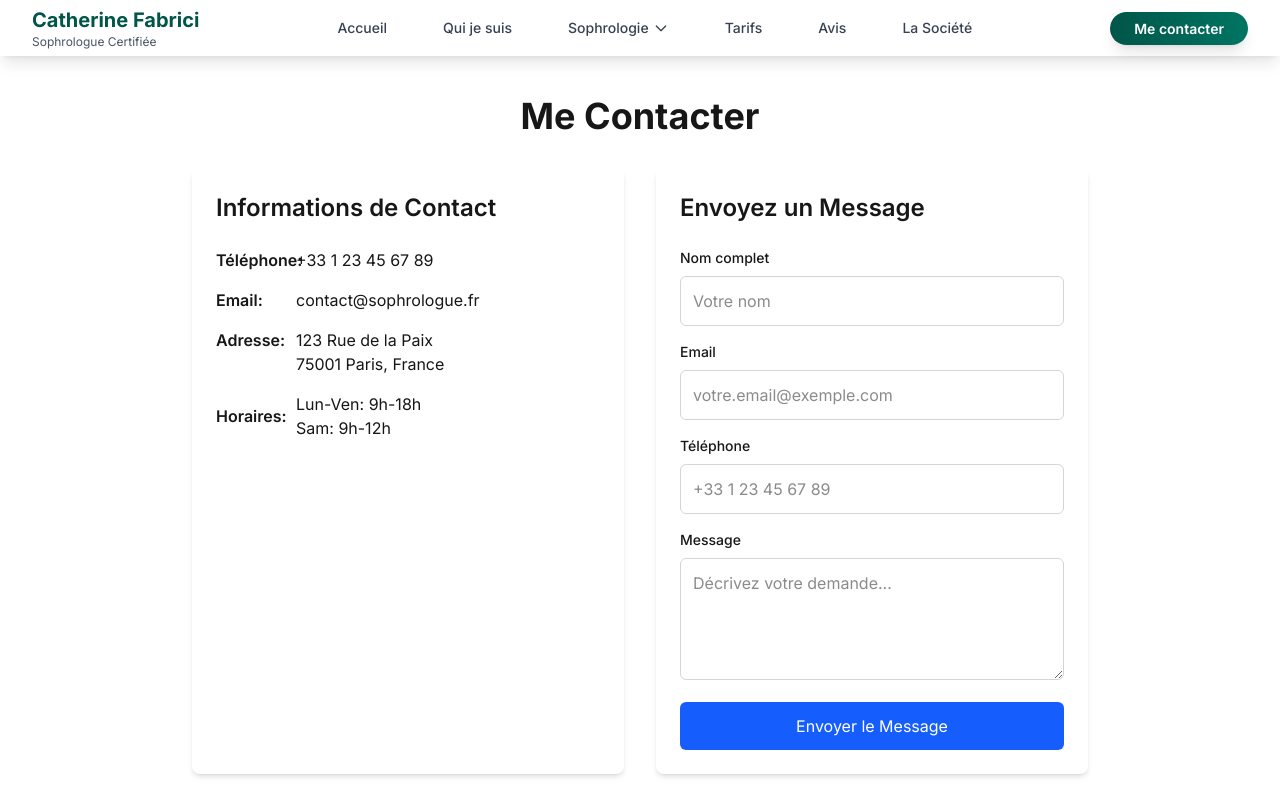
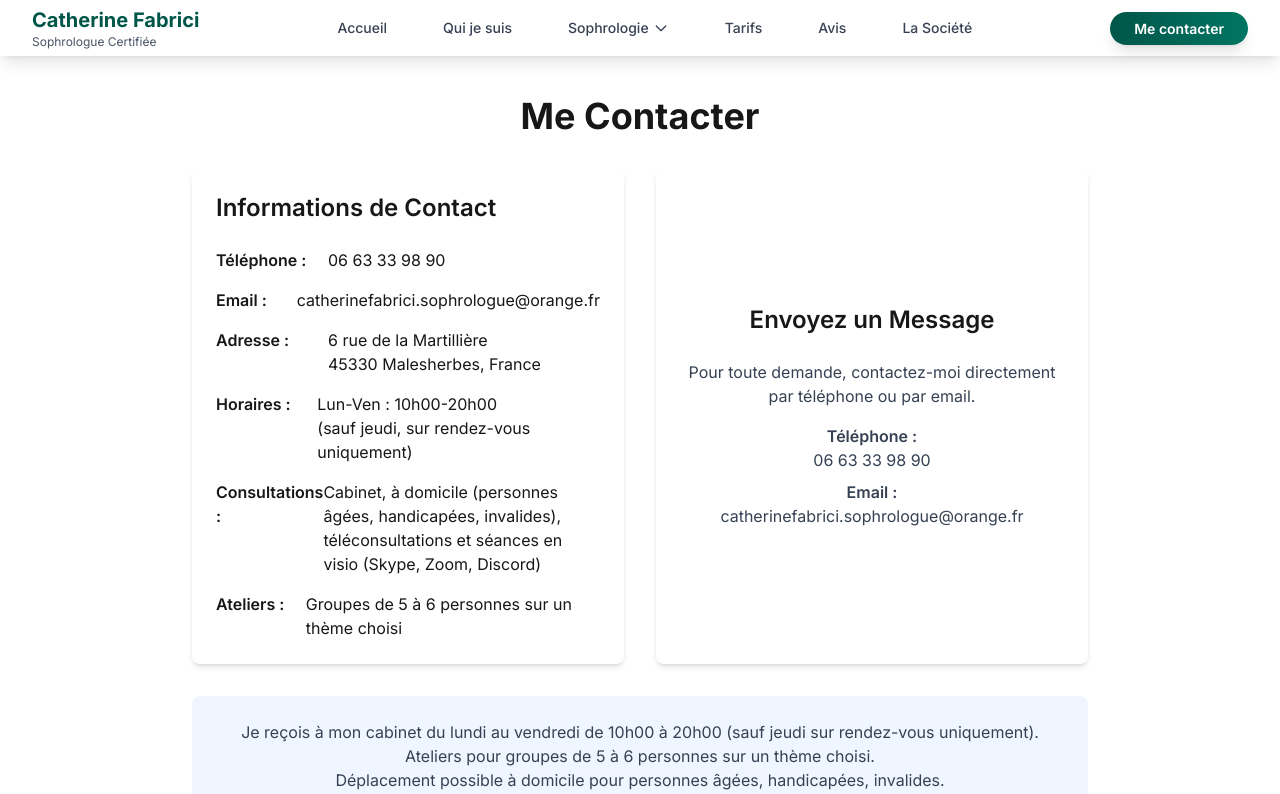
Before and after one commit to sophrologue/nextjs, a Next.js app: page /contact in a window 1280 px wide. Shown: the top 794 px of the page. Built offline with nearby package versions, Linux system fonts and the light colour scheme.

Commit message:
feat: contact page created

```diff
--- a/src/app/contact/page.tsx
+++ b/src/app/contact/page.tsx
@@ -1,4 +1,4 @@
-import React from 'react';
+  import React from 'react';
 
 const ContactPage = () => {
   return (
@@ -11,76 +11,65 @@ const ContactPage = () => {
           <div className="bg-white p-6 rounded-lg shadow-md">
             <h2 className="text-2xl font-semibold mb-6">Informations de Contact</h2>
             <div className="space-y-4">
-              <div className="flex items-center">
-                <span className="font-semibold w-20">Téléphone:</span>
-                <span>+33 1 23 45 67 89</span>
-              </div>
-              <div className="flex items-center">
-                <span className="font-semibold w-20">Email:</span>
-                <span>contact@sophrologue.fr</span>
+              <div className="flex items-start">
+                <span className="font-semibold w-28">Téléphone :</span>
+                <span>06 63 33 98 90</span>
               </div>
               <div className="flex items-start">
-                <span className="font-semibold w-20">Adresse:</span>
-                <span>123 Rue de la Paix<br />75001 Paris, France</span>
+                <span className="font-semibold w-28">Email :</span>
+                <span>catherinefabrici.sophrologue@orange.fr</span>
               </div>
-              <div className="flex items-center">
-                <span className="font-semibold w-20">Horaires:</span>
-                <span>Lun-Ven: 9h-18h<br />Sam: 9h-12h</span>
+              <div className="flex items-start">
+                <span className="font-semibold w-28">Adresse :</span>
+                <span>
+                  6 rue de la Martillière<br />
+                  45330 Malesherbes, France
+                </span>
+              </div>
+              <div className="flex items-start">
+                <span className="font-semibold w-28">Horaires :</span>
+                <span>
+                  Lun-Ven : 10h00-20h00<br />
+                  (sauf jeudi, sur rendez-vous uniquement)
+                </span>
+              </div>
+              <div className="flex items-start">
+                <span className="font-semibold w-28">Consultations :</span>
+                <span>
+                  Cabinet, à domicile (personnes âgées, handicapées, invalides),<br />
+                  téléconsultations et séances en visio (Skype, Zoom, Discord)
+                </span>
+              </div>
+              <div className="flex items-start">
+                <span className="font-semibold w-28">Ateliers :</span>
+                <span>
+                  Groupes de 5 à 6 personnes sur un thème choisi
+                </span>
               </div>
             </div>
           </div>
 
-          {/* Contact Form */}
-          <div className="bg-white p-6 rounded-lg shadow-md">
+          {/* No Contact Form */}
+          <div className="bg-white p-6 rounded-lg shadow-md flex flex-col items-center justify-center">
             <h2 className="text-2xl font-semibold mb-6">Envoyez un Message</h2>
-            <form className="space-y-4">
-              <div>
-                <label className="block text-sm font-medium mb-2">Nom complet</label>
-                <input
-                  type="text"
-                  className="w-full p-3 border border-gray-300 rounded-md focus:ring-blue-500 focus:border-blue-500"
-                  placeholder="Votre nom"
-                />
-              </div>
-              <div>
-                <label className="block text-sm font-medium mb-2">Email</label>
-                <input
-                  type="email"
-                  className="w-full p-3 border border-gray-300 rounded-md focus:ring-blue-500 focus:border-blue-500"
-                  placeholder="votre.email@exemple.com"
-                />
-              </div>
-              <div>
-                <label className="block text-sm font-medium mb-2">Téléphone</label>
-                <input
-                  type="tel"
-                  className="w-full p-3 border border-gray-300 rounded-md focus:ring-blue-500 focus:border-blue-500"
-                  placeholder="+33 1 23 45 67 89"
-                />
-              </div>
-              <div>
-                <label className="block text-sm font-medium mb-2">Message</label>
-                <textarea
-                  rows={4}
-                  className="w-full p-3 border border-gray-300 rounded-md focus:ring-blue-500 focus:border-blue-500"
-                  placeholder="Décrivez votre demande..."
-                ></textarea>
-              </div>
-              <button
-                type="submit"
-                className="w-full bg-blue-600 text-white py-3 px-4 rounded-md hover:bg-blue-700 transition-colors"
-              >
-                Envoyer le Message
-              </button>
-            </form>
+            <p className="text-gray-700 text-center">
+              Pour toute demande, contactez-moi directement par téléphone ou par email.<br />
+              <span className="block mt-4 font-semibold">Téléphone :</span>
+              06 63 33 98 90<br />
+              <span className="block mt-2 font-semibold">Email :</span>
+              catherinefabrici.sophrologue@orange.fr
+            </p>
           </div>
         </div>
 
         <div className="mt-8 text-center bg-blue-50 p-6 rounded-lg">
-          <h3 className="text-xl font-semibold mb-4">Première Consultation Gratuite</h3>
-          <p className="text-lg">
-            Je vous offre un entretien de 30 minutes pour faire connaissance
-            et comprendre vos besoins. N'hésitez pas à me contacter !
+
+          <p className="text-gray-700">
+            Je reçois à mon cabinet du lundi au vendredi de 10h00 à 20h00 (sauf jeudi sur rendez-vous uniquement).<br />
+            Ateliers pour groupes de 5 à 6 personnes sur un thème choisi.<br />
+            Déplacement possible à domicile pour personnes âgées, handicapées, invalides.<br />
+            Téléconsultations et séances en visio (Skype, Zoom, Discord) disponibles.<br />
+            Appelez-moi pour plus d'informations !
           </p>
         </div>
       </div>
```
